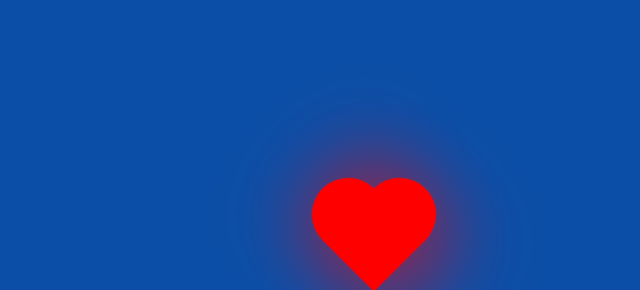
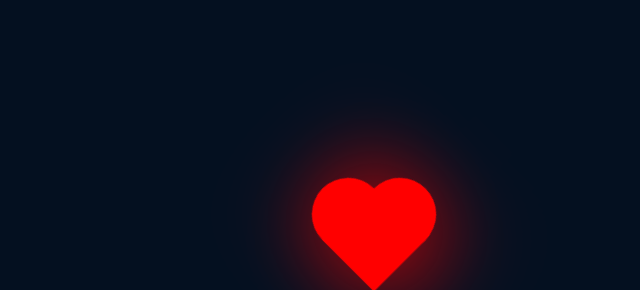
Before and after one commit to jhoncalisaya/para-dedicar, a plain HTML site: page index.html in a window 1280 px wide. Shown: the part 160-450 px from the top of the page, without its empty margins (361-1001 px from the left). Drawn offline with Linux system fonts and the light colour scheme.

Commit message:
Update style.css

```diff
--- a/style.css
+++ b/style.css
@@ -1,7 +1,7 @@
 body{
     margin: 0;
     padding: 0;
-    background-color:#0b4ea7;
+    background-color:#041020;
     height: 100vh;
     display: flex;
     justify-content: center;
```
